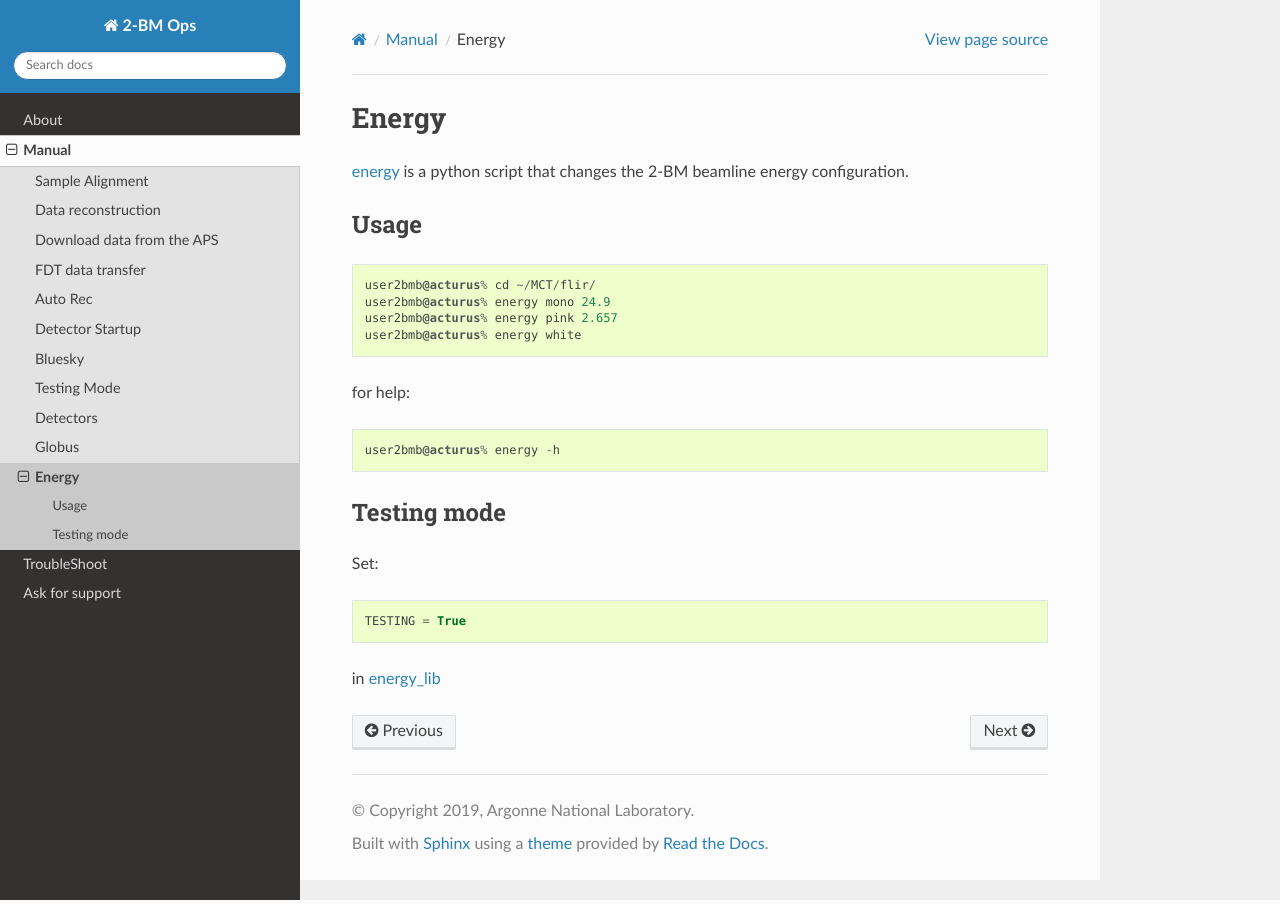
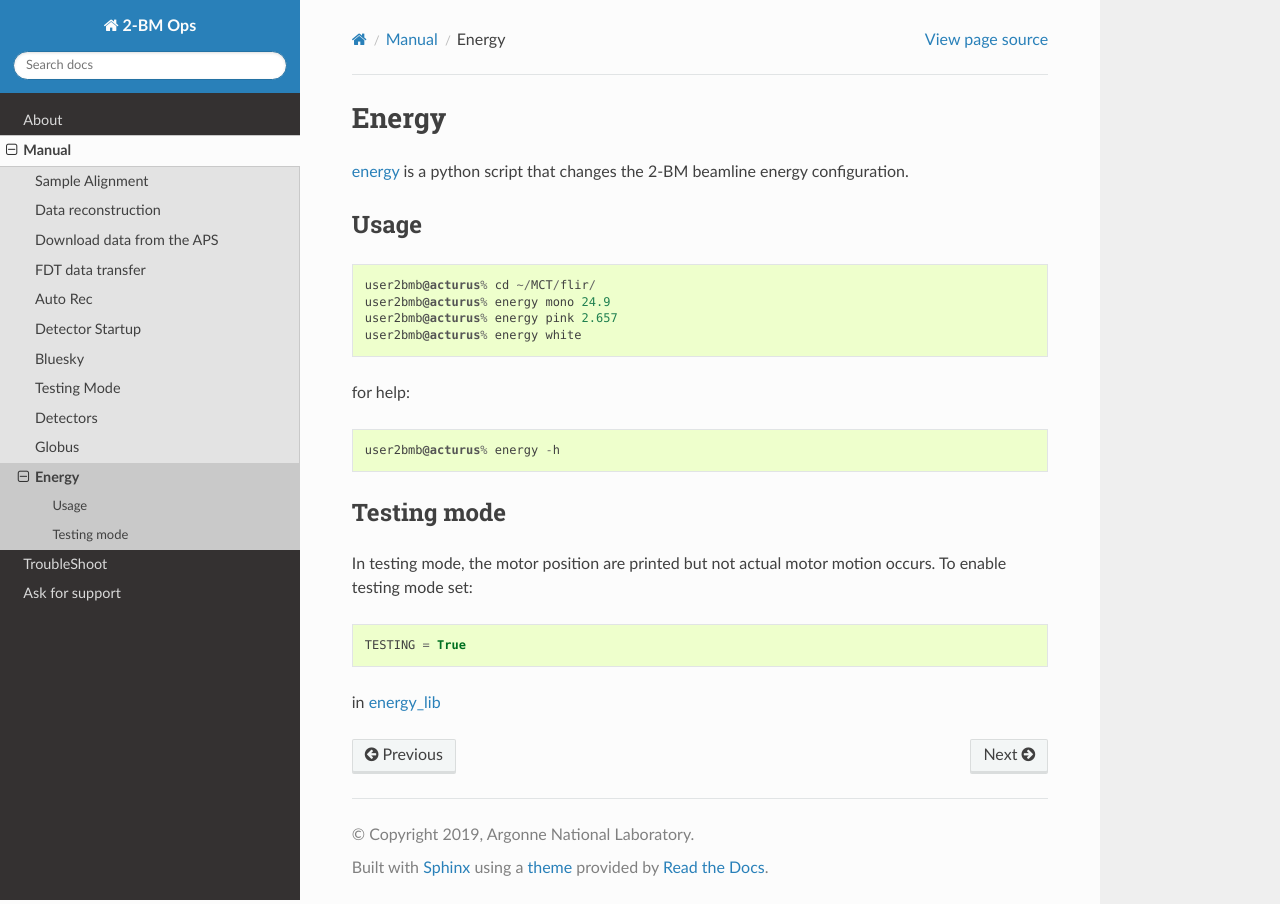
Before and after one commit to xray-imaging/2bm-docs, a Sphinx documentation site: the page built from docs/source/manual/item_011.rst, in a window 1280 px wide. Built offline with Sphinx 7.4.7 and the Read the Docs theme 2.0.0, drawn with Linux system fonts in a browser that asks for light colours.

Commit message:
added energy change instructions

```diff
--- a/docs/source/manual/item_011.rst
+++ b/docs/source/manual/item_011.rst
@@ -20,8 +20,7 @@ for help::
 Testing mode
 ------------
 
-
-Set::
+In testing mode, the motor position are printed but not actual motor motion occurs. To enable testing mode set::
 
     TESTING = True
 
```
